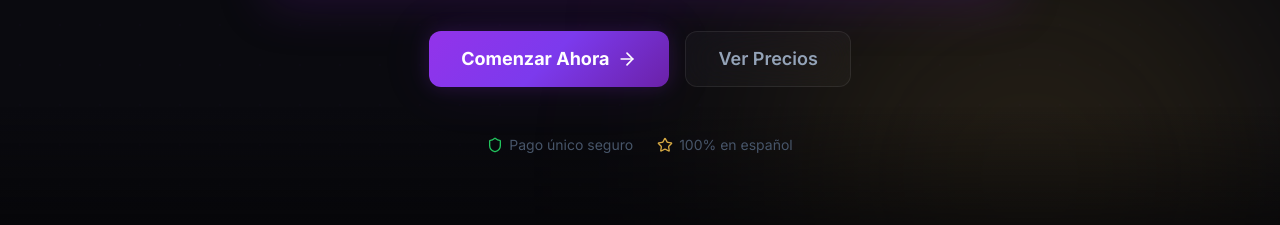
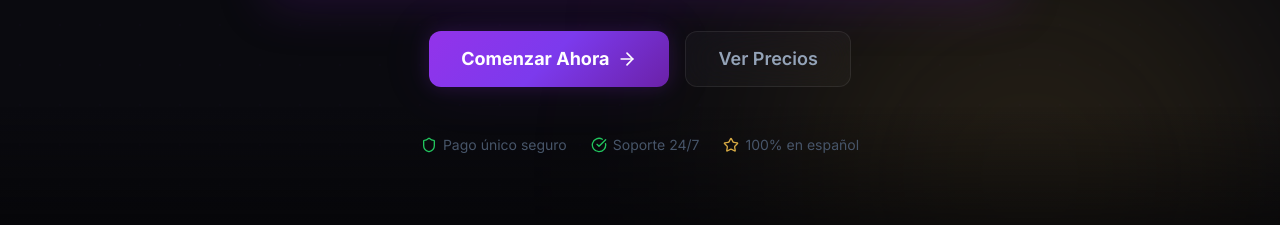
Before and after one commit to InsightsSoftware/Andry, a Next.js app: page / in a window 1280 px wide. Shown: the part 1380-1605 px from the top of the page. Built offline with nearby package versions, Linux system fonts and the light colour scheme.

Commit message:
fix(landing): replace 30-day guarantee badge with Soporte 24/7

```diff
--- a/src/app/(public)/page.tsx
+++ b/src/app/(public)/page.tsx
@@ -85,6 +85,10 @@ function HeroSection() {
           <span className="flex items-center gap-1.5">
             <Shield className="h-4 w-4 text-success-500" />
             Pago único seguro
+          </span>
+          <span className="flex items-center gap-1.5">
+            <CheckCircle className="h-4 w-4 text-success-500" />
+            Soporte 24/7
           </span>
           <span className="flex items-center gap-1.5">
             <Star className="h-4 w-4 text-accent-500 dark:text-accent-400" />
```
